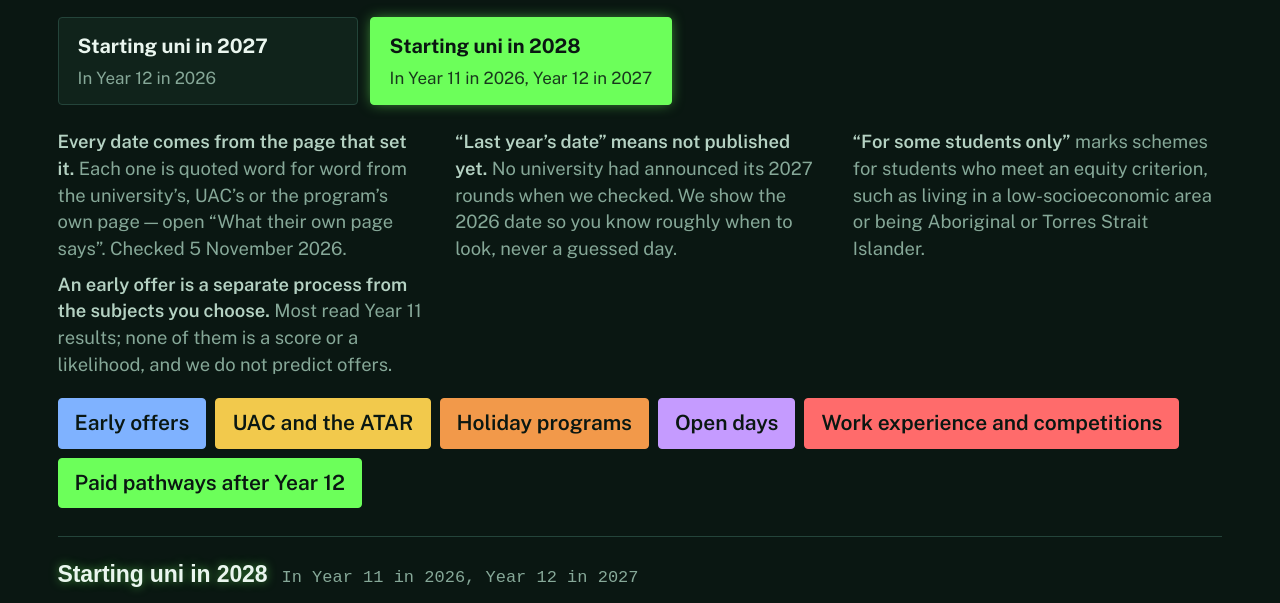
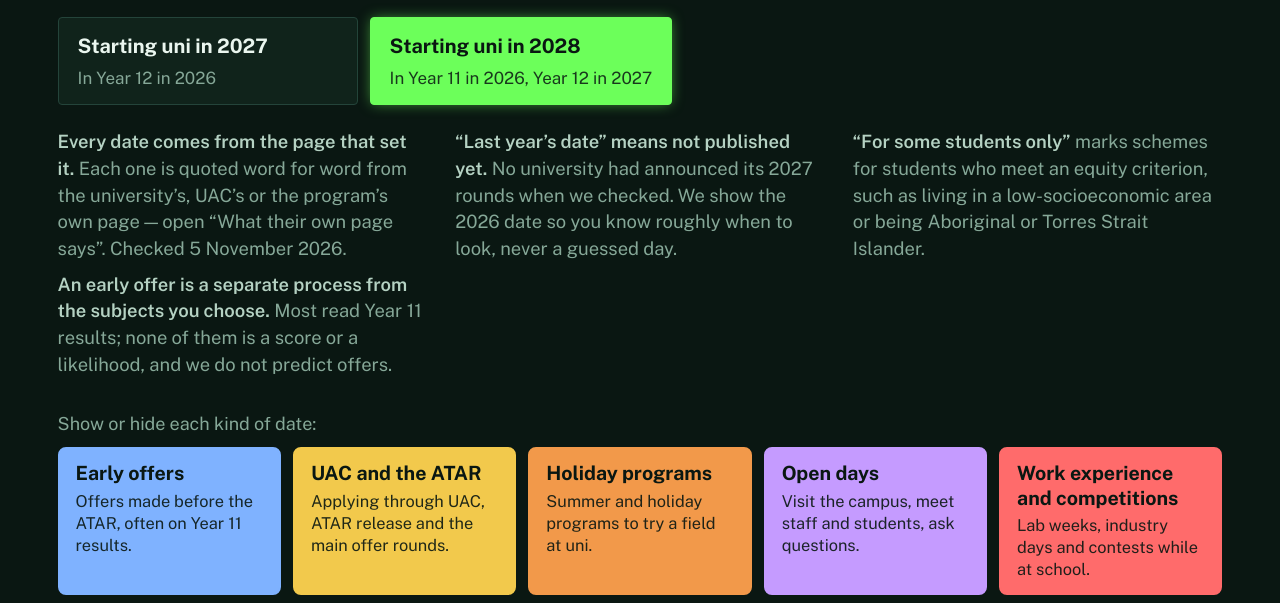
Before and after one commit to ibn-Battuta/PathtoUni, a plain HTML site: page dates/index.html in a window 1280 px wide. Shown: the part 289-892 px from the top of the page. Drawn offline with Linux system fonts and the light colour scheme.

Commit message:
Publish site built from d559f38

```diff
--- a/dates/index.html
+++ b/dates/index.html
@@ -51,9 +51,10 @@
       <li><b>“For some students only”</b> marks schemes for students who meet an equity criterion, such as living in a low-socioeconomic area or being Aboriginal or Torres Strait Islander.</li>
       <li><b>An early offer is a separate process from the subjects you choose.</b> Most read Year 11 results; none of them is a score or a likelihood, and we do not predict offers.</li>
     </ul>
-    <p class="chips filters" role="group" aria-label="Show">
-      <button type="button" class="chip" data-filter="early" aria-pressed="true">Early offers</button> <button type="button" class="chip" data-filter="uac" aria-pressed="true">UAC and the ATAR</button> <button type="button" class="chip" data-filter="holidays" aria-pressed="true">Holiday programs</button> <button type="button" class="chip" data-filter="open-days" aria-pressed="true">Open days</button> <button type="button" class="chip" data-filter="experience" aria-pressed="true">Work experience and competitions</button> <button type="button" class="chip" data-filter="after-school" aria-pressed="true">Paid pathways after Year 12</button>
-    </p>
+    <p class="filters-label">Show or hide each kind of date:</p>
+    <div class="chips filters" role="group" aria-label="Show or hide each kind of date">
+      <button type="button" class="chip filter-card" data-filter="early" aria-pressed="true"><b>Early offers</b><span>Offers made before the ATAR, often on Year 11 results.</span></button> <button type="button" class="chip filter-card" data-filter="uac" aria-pressed="true"><b>UAC and the ATAR</b><span>Applying through UAC, ATAR release and the main offer rounds.</span></button> <button type="button" class="chip filter-card" data-filter="holidays" aria-pressed="true"><b>Holiday programs</b><span>Summer and holiday programs to try a field at uni.</span></button> <button type="button" class="chip filter-card" data-filter="open-days" aria-pressed="true"><b>Open days</b><span>Visit the campus, meet staff and students, ask questions.</span></button> <button type="button" class="chip filter-card" data-filter="experience" aria-pressed="true"><b>Work experience and competitions</b><span>Lab weeks, industry days and contests while at school.</span></button> <button type="button" class="chip filter-card" data-filter="after-school" aria-pressed="true"><b>Paid pathways after Year 12</b><span>Apprenticeships and cadetships that pay you after school.</span></button>
+    </div>
     <section class="cohort" id="y2027" data-cohort="2027">
       <div class="sh"><h2>Starting uni in 2027</h2><span class="count">In Year 12 in 2026</span></div>
       <div class="dates-layout">
--- a/site.css
+++ b/site.css
@@ -781,3 +781,12 @@
 .dates .filters .chip[data-filter][aria-pressed="false"]{background:transparent; color:var(--ink-3); text-decoration:line-through}
 .dates .ev{border-left:4px solid var(--sec, var(--rule))}
 .dates .ev .ev-org{color:var(--sec, var(--ink-3))}
+
+/* Key dates filters as tiles: colour, name, and a one-line explainer; the whole tile toggles. */
+.dates p.filters-label{margin:1.6rem 0 .45rem; font-size:.9rem; color:var(--ink-3)}
+.dates .filters{display:grid; grid-template-columns:repeat(auto-fit, minmax(min(100%, 10.5rem), 1fr)); gap:.6rem; margin:0 0 1.4rem}
+.dates .filters .filter-card{display:flex; flex-direction:column; align-items:flex-start; gap:.2rem; text-align:left; padding:.6rem .8rem; min-height:4.6rem; border-radius:8px; border-width:2px}
+.dates .filters .filter-card b{font-weight:700; font-size:.98rem}
+.dates .filters .filter-card span{font-size:.82rem; line-height:1.35; font-weight:400; opacity:.9}
+.dates .filters .chip[data-filter][aria-pressed="false"]{text-decoration:none}
+.dates .filters .chip[data-filter][aria-pressed="false"] b{text-decoration:line-through}
```
